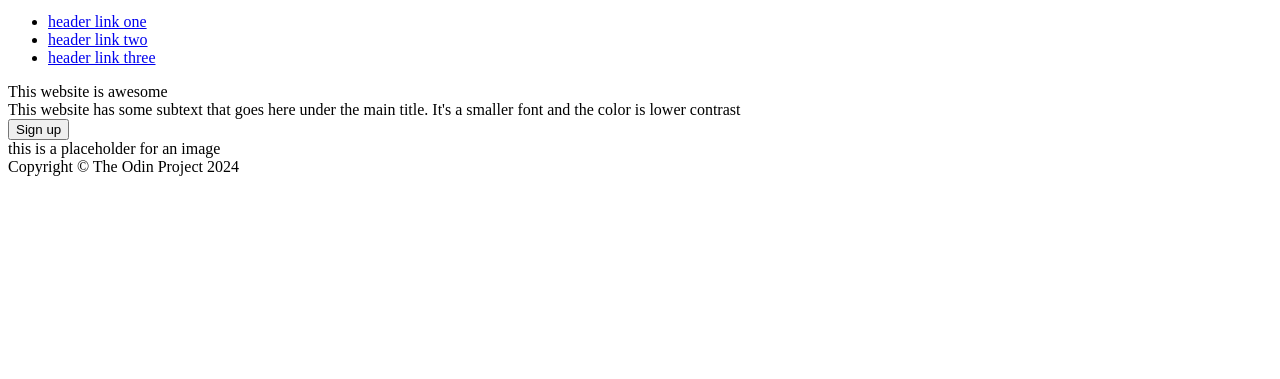
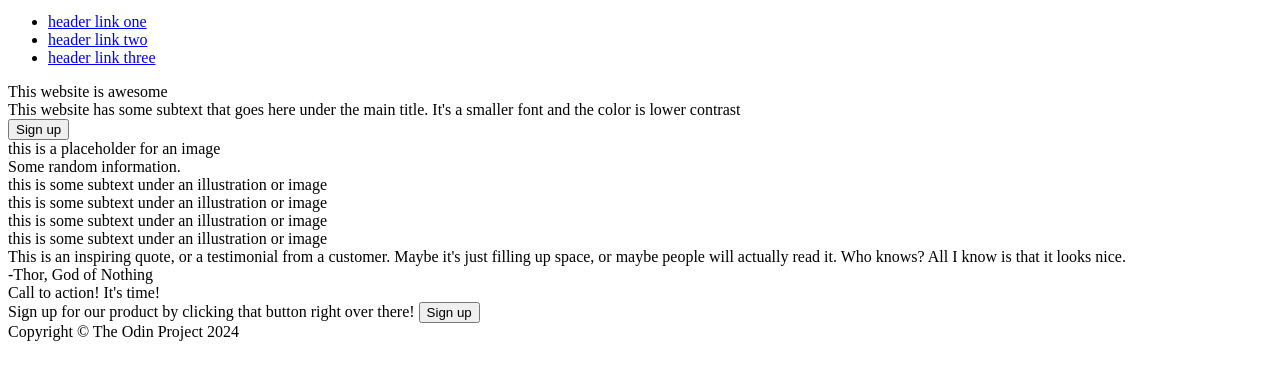
Before and after one commit to Aamir-20/landing-page, a plain HTML site: page index.html in a window 1280 px wide. Shown: the part 29-408 px from the top of the page. Drawn offline with Linux system fonts and the light colour scheme.

Commit message:
Complete basic index.html file

```diff
--- a/index.html
+++ b/index.html
@@ -33,6 +33,35 @@
         </div>
     </div>
 
+    <div class="info">
+        <div class="info-header">
+            Some random information.
+        </div>
+
+        <div class="info-images">
+            <div class="img"></div>
+            <div class="img-text">this is some subtext under an illustration or image</div>
+            <div class="img"></div>
+            <div class="img-text">this is some subtext under an illustration or image</div>
+            <div class="img"></div>
+            <div class="img-text">this is some subtext under an illustration or image</div>
+            <div class="img"></div>
+            <div class="img-text">this is some subtext under an illustration or image</div>
+        </div>
+
+    </div>
+
+    <div class="quotes">
+        <div class="quote">This is an inspiring quote, or a testimonial from a customer. Maybe it's just filling up space, or maybe people will actually read it. Who knows? All I know is that it looks nice.</div>
+        <div class="author">-Thor, God of Nothing</div>
+    </div>
+
+    <div class="box">
+        <div class="box-header">Call to action! It's time!</div>
+        Sign up for our product by clicking that button right over there!
+        <button class="signup box">Sign up</button>
+    </div>
+
     <div class="footer">
         Copyright © The Odin Project 2024
     </div>
```
